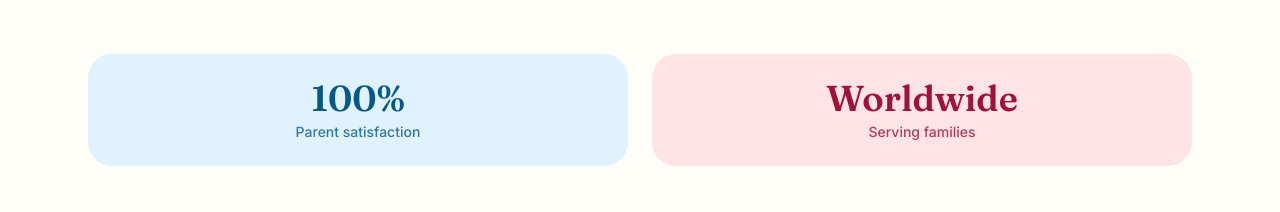
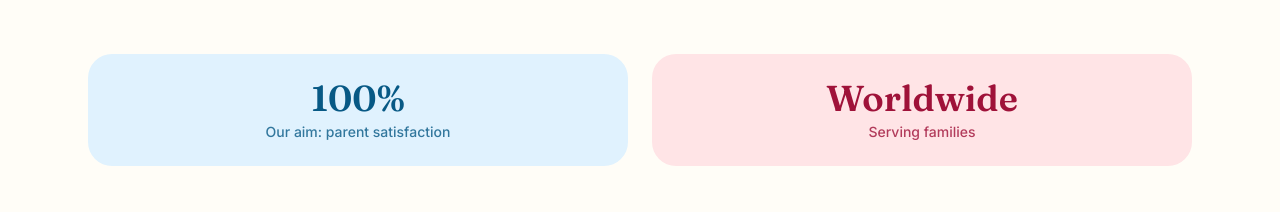
Before and after one commit to SamiHotak26/Taleem-And-Tarbiyah, a Next.js app: page / in a window 1280 px wide. Shown: the part 1447-1659 px from the top of the page. Built offline with nearby package versions, Linux system fonts and the light colour scheme; no server answers.

Commit message:
Update page.tsx

```diff
--- a/app/page.tsx
+++ b/app/page.tsx
@@ -16,7 +16,7 @@ import heroImage from "./hero.jpg";
 import { ArchCard, TileBackground } from "@/components/Herat";
 
 const stats = [
-  { value: "100%", label: "Parent satisfaction", color: "bg-sky-100 text-sky-800" },
+   { value: "100%", label: "Our aim: parent satisfaction", color: "bg-sky-100 text-sky-800" },
   { value: "Worldwide", label: "Serving families", color: "bg-rose-100 text-rose-800" },
 ];
 
```
